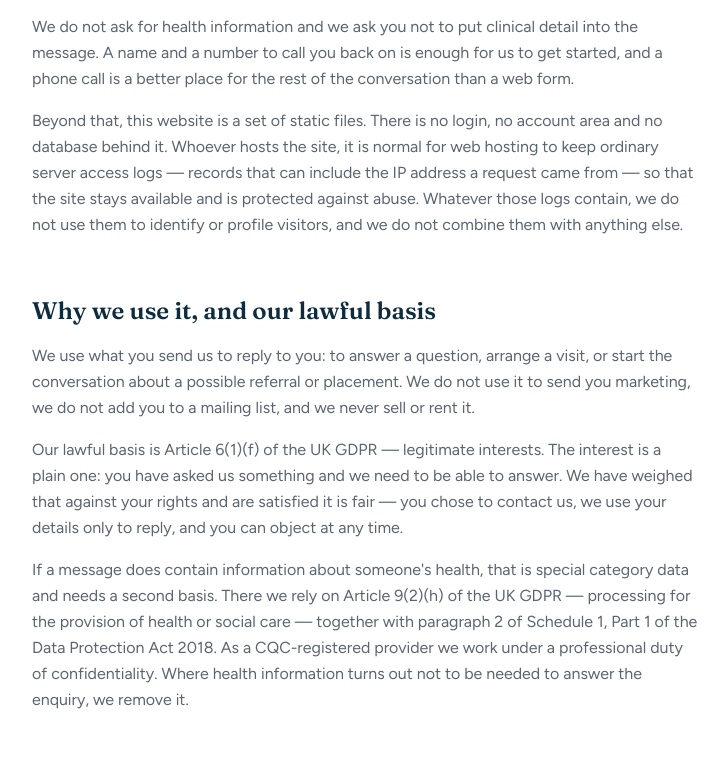
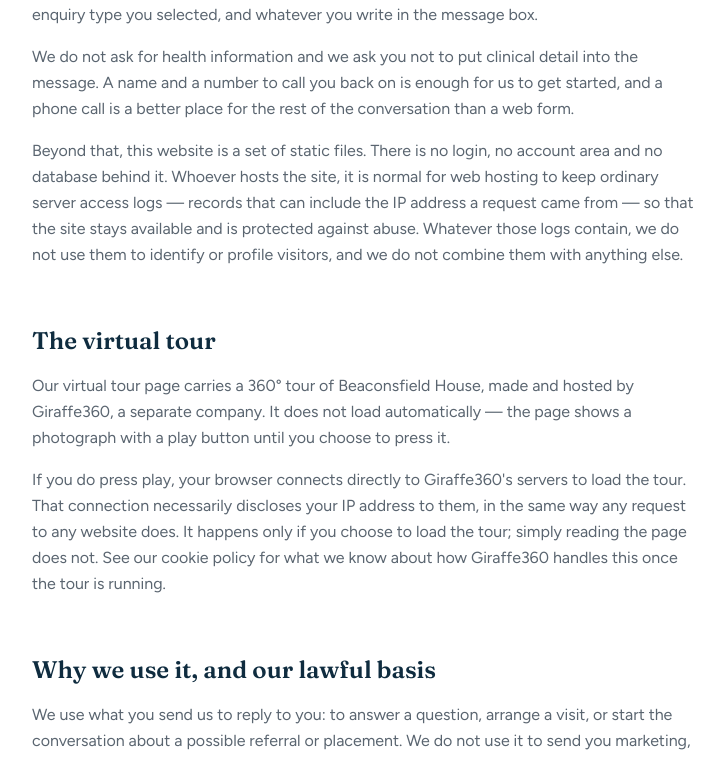
Before and after one commit to mcfearless75/truthcare, a Next.js app in the folder site/: page /privacy-policy in a window 1280 px wide. Shown: the part 1454-2212 px from the top of the page, without its empty margins (52-780 px from the left). Built offline with nearby package versions, Linux system fonts and the light colour scheme.

Commit message:
fix: prioritise tour poster LCP, accessible focus target, tour IP disclosure in privacy notice

```diff
--- a/site/src/components/TourEmbed.tsx
+++ b/site/src/components/TourEmbed.tsx
@@ -67,6 +67,8 @@ export function TourEmbed({
     <div
       ref={frame}
       tabIndex={-1}
+      role="group"
+      aria-label={iframeTitle}
       className="relative isolate aspect-[4/3] min-h-[26rem] overflow-hidden rounded-[1.75rem] bg-navy shadow-navy-lg focus-visible:outline-paper! sm:aspect-[16/10] sm:min-h-0 lg:aspect-[16/9]"
     >
       {isLoaded ? (
@@ -86,6 +88,7 @@ export function TourEmbed({
             imageKey={posterImageKey}
             alt=""
             sizes="(min-width: 1152px) 1120px, calc(100vw - 2.5rem)"
+            priority
             className="absolute inset-0 h-full w-full object-cover"
           />
           {/* Even wash plus a bottom-weighted gradient — the same two-part
--- a/site/src/content/legal.ts
+++ b/site/src/content/legal.ts
@@ -79,6 +79,24 @@ export const PRIVACY: LegalPage = {
         "There is one form on this website: the enquiry form on our contact page. If you complete it, we receive your name, your email address, your phone number if you choose to give one, the enquiry type you selected, and whatever you write in the message box.",
         "We do not ask for health information and we ask you not to put clinical detail into the message. A name and a number to call you back on is enough for us to get started, and a phone call is a better place for the rest of the conversation than a web form.",
         "Beyond that, this website is a set of static files. There is no login, no account area and no database behind it. Whoever hosts the site, it is normal for web hosting to keep ordinary server access logs — records that can include the IP address a request came from — so that the site stays available and is protected against abuse. Whatever those logs contain, we do not use them to identify or profile visitors, and we do not combine them with anything else.",
+      ],
+    },
+    {
+      // NEEDS CONFIRMATION: item 18 — as with item 17 in the cookie policy,
+      // Giraffe360's own data handling once the tour is loaded has not been
+      // verified against their documentation. The paragraph below is
+      // deliberately limited to what is certainly true from how the
+      // click-to-load facade works (src/components/TourEmbed.tsx): loading
+      // the tour connects the visitor's browser directly to Giraffe360's
+      // servers, and any direct connection necessarily discloses the
+      // visitor's IP address to the party at the other end. It does not
+      // assert what Giraffe360 does with that address beyond that. Before
+      // launch, check Giraffe360's documentation and, if there is more to
+      // say about their processing, add it here to match the cookie policy.
+      heading: "The virtual tour",
+      paragraphs: [
+        "Our virtual tour page carries a 360° tour of Beaconsfield House, made and hosted by Giraffe360, a separate company. It does not load automatically — the page shows a photograph with a play button until you choose to press it.",
+        "If you do press play, your browser connects directly to Giraffe360's servers to load the tour. That connection necessarily discloses your IP address to them, in the same way any request to any website does. It happens only if you choose to load the tour; simply reading the page does not. See our cookie policy for what we know about how Giraffe360 handles this once the tour is running.",
       ],
     },
     {
```
